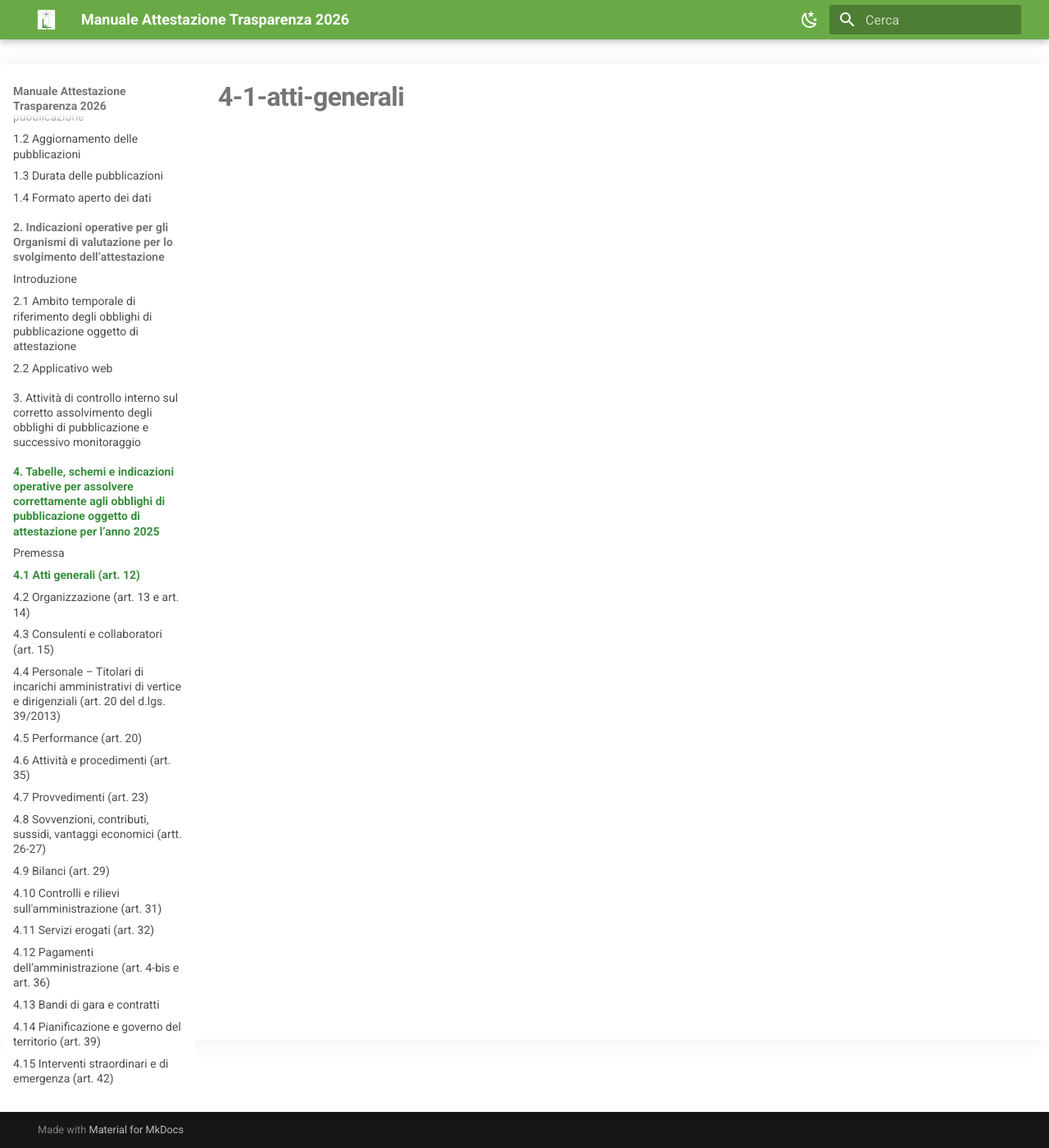
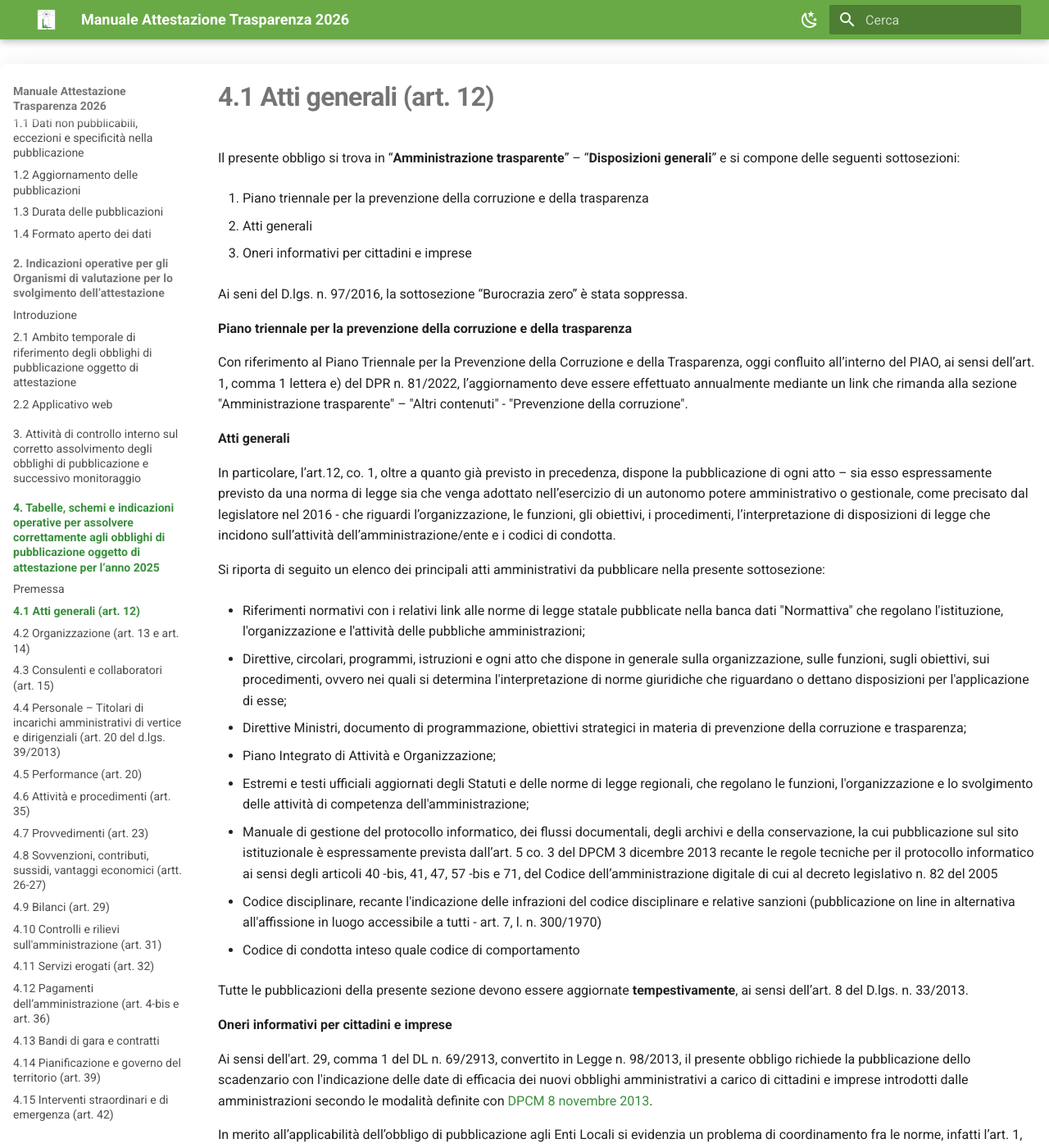
Before and after one commit to Lab4srl/manuale-trasparenza-2026, an MkDocs documentation site: the page built from docs/capitolo-4/4-1-atti-generali.md, in a window 1280 px wide and 1400 px high. Shown: the whole window at 82% size. Built offline with MkDocs 1.6.1 and Material for MkDocs 9.7.7, drawn with Linux system fonts in a browser that asks for light colours; some of the changed text lies outside the part shown.

Commit message:
Aggiornamento manuale

```diff
--- a/docs/capitolo-4/4-1-atti-generali.md
+++ b/docs/capitolo-4/4-1-atti-generali.md
@@ -1 +1,62 @@
-# 4-1-atti-generali
+Il presente obbligo si trova in “**Amministrazione trasparente**” – “**Disposizioni generali**” e si compone delle seguenti sottosezioni:
+
+1. Piano triennale per la prevenzione della corruzione e della trasparenza
+
+2. Atti generali
+
+3. Oneri informativi per cittadini e imprese
+
+
+Ai seni del D.lgs. n. 97/2016, la sottosezione “Burocrazia zero” è stata soppressa.
+
+**Piano triennale per la prevenzione della corruzione e della trasparenza**
+
+Con riferimento al Piano Triennale per la Prevenzione della Corruzione e della Trasparenza, oggi confluito all’interno del PIAO, ai sensi dell’art. 1, comma 1 lettera e) del DPR n. 81/2022, l’aggiornamento deve essere effettuato annualmente mediante un link che rimanda alla sezione "Amministrazione trasparente" – "Altri contenuti" - "Prevenzione della corruzione".
+
+**Atti generali**
+
+In particolare, l’art.12, co. 1, oltre a quanto già previsto in precedenza, dispone la pubblicazione di ogni atto – sia esso espressamente previsto da una norma di legge sia che venga adottato nell’esercizio di un autonomo potere amministrativo o gestionale, come precisato dal legislatore nel 2016 - che riguardi l’organizzazione, le funzioni, gli obiettivi, i procedimenti, l’interpretazione di disposizioni di legge che incidono sull’attività dell’amministrazione/ente e i codici di condotta.
+
+Si riporta di seguito un elenco dei principali atti amministrativi da pubblicare nella presente sottosezione:
+
+- Riferimenti normativi con i relativi link alle norme di legge statale pubblicate nella banca dati "Normattiva" che regolano l'istituzione, l'organizzazione e l'attività delle pubbliche amministrazioni;
+
+- Direttive, circolari, programmi, istruzioni e ogni atto che dispone in generale sulla organizzazione, sulle funzioni, sugli obiettivi, sui procedimenti, ovvero nei quali si determina l'interpretazione di norme giuridiche che riguardano o dettano disposizioni per l'applicazione di esse;
+
+- Direttive Ministri, documento di programmazione, obiettivi strategici in materia di prevenzione della corruzione e trasparenza;
+
+- Piano Integrato di Attività e Organizzazione;
+
+- Estremi e testi ufficiali aggiornati degli Statuti e delle norme di legge regionali, che regolano le funzioni, l'organizzazione e lo svolgimento delle attività di competenza dell'amministrazione;
+
+- Manuale di gestione del protocollo informatico, dei flussi documentali, degli archivi e della conservazione, la cui pubblicazione sul sito istituzionale è espressamente prevista dall’art. 5 co. 3 del DPCM 3 dicembre 2013 recante le regole tecniche per il protocollo informatico ai sensi degli articoli 40 -bis, 41, 47, 57 -bis e 71, del Codice dell’amministrazione digitale di cui al decreto legislativo n. 82 del 2005
+
+- Codice disciplinare, recante l'indicazione delle infrazioni del codice disciplinare e relative sanzioni (pubblicazione on line in alternativa all'affissione in luogo accessibile a tutti - art. 7, l. n. 300/1970)
+
+- Codice di condotta inteso quale codice di comportamento
+
+
+Tutte le pubblicazioni della presente sezione devono essere aggiornate **tempestivamente**, ai sensi dell’art. 8 del D.lgs. n. 33/2013.
+
+**Oneri informativi per cittadini e imprese**
+
+Ai sensi dell'art. 29, comma 1 del DL n. 69/2913, convertito in Legge n. 98/2013, il presente obbligo richiede la pubblicazione dello scadenzario con l'indicazione delle date di efficacia dei nuovi obblighi amministrativi a carico di cittadini e imprese introdotti dalle amministrazioni secondo le modalità definite con [DPCM 8 novembre 2013](https://www.gazzettaufficiale.it/eli/id/2013/12/20/13A10299/sg).
+
+In merito all’applicabilità dell’obbligo di pubblicazione agli Enti Locali si evidenzia un problema di coordinamento fra le norme, infatti l’art. 1, comma 2 del DPCM 8 novembre 2013, stabilisce che il presente obbligo si applica a tutte le amministrazioni di cui all’art. 11, comma 1 del D.lgs. n. 33/2013, articolo abrogato dal D.lgs. n. 97/2016.
+
+Ai sensi dell'art. 29, comma 2, del decreto-legge 21 giugno 2013, n. 69, per obbligo amministrativo si intende qualunque adempimento, comportante raccolta, elaborazione, trasmissione, conservazione e produzione di informazioni e documenti, cui cittadini e imprese sono tenuti nei confronti della pubblica amministrazione.
+
+Per ciascun nuovo obbligo amministrativo sono indicati i seguenti dati:
+
+- denominazione;
+
+- sintesi o breve descrizione del suo contenuto;
+
+- riferimento normativo;
+
+- collegamento alla pagina del sito contenente le informazioni sull'adempimento dell'obbligo e sul procedimento.
+
+
+Ai sensi dell’art. 2, comma 1 del DPCM 8 novembre 2013, per facilitare l'accesso ai contenuti dei nuovi obblighi amministrativi, le informazioni di cui al precedente elenco sono distinte tra quelle che hanno per destinatari i cittadini e quelle che hanno come destinatari le imprese, e organizzate in successione temporale secondo la data d'inizio dell'efficacia degli obblighi stessi.
+
+Tutte le pubblicazioni della presente sezione devono essere aggiornate **tempestivamente**, ai sensi dell’art. 8 del D.lgs. n. 33/2013.
```
